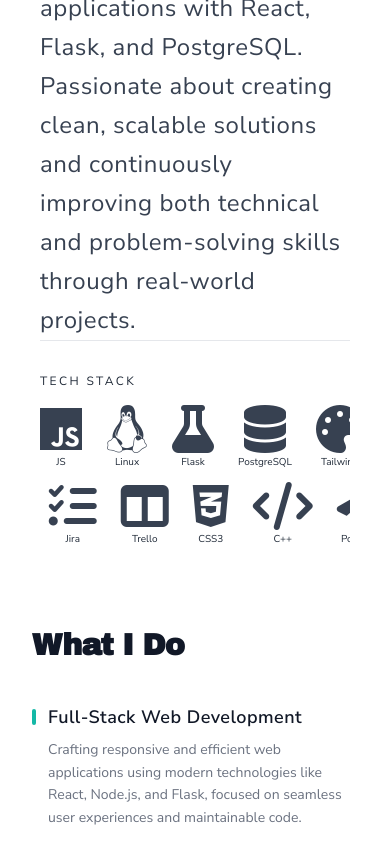
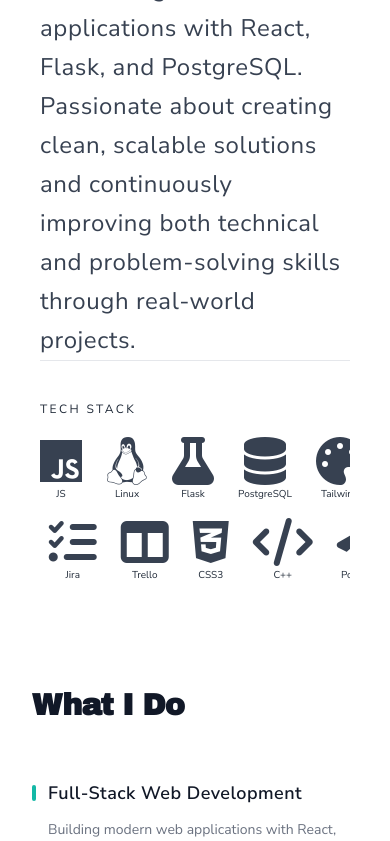
Before and after one commit to moses-25/my-portfolio, a React (Vite) app: page / in a window 390 px wide. Shown: the part 1156-1997 px from the top of the page. Built offline with nearby package versions, Linux system fonts and the light colour scheme; no server answers; grey boxes are pictures that could not be loaded.

Commit message:
increase mobile image sizes in About.tsx

```diff
--- a/src/components/sections/About.tsx
+++ b/src/components/sections/About.tsx
@@ -72,25 +72,25 @@ const SERVICES = [
   {
     title: 'Full-Stack Web Development',
     description:
-      'Crafting responsive and efficient web applications using modern technologies like React, Node.js, and Flask, focused on seamless user experiences and maintainable code.',
+      'Building modern web applications with React, Flask, and PostgreSQL. I create responsive, user-focused applications with clean architectures, reusable components, secure authentication, and scalable backend APIs. Recent projects include donation platforms, portfolio websites, and management systems.',
     images: [
-      'https://images.unsplash.com/photo-1555066931-4365d14bab8c?w=400&q=80',
-      'https://images.unsplash.com/photo-1593720213428-28a5b9e94613?w=400&q=80',
+      '/F1.jpg',
+      '/F2.jpg',
     ],
   },
   {
-    title: 'API Design & Integration',
+    title: 'REST API Development & Integration',
     description:
-      'Developing secure, scalable RESTful APIs and integrating third-party services to ensure smooth communication between applications.',
+      'Designing secure and maintainable backend services. Experienced in developing RESTful APIs using Flask, implementing JWT authentication, role-based access control, PostgreSQL database integration, and following MVC architecture for long-term maintainability.',
     images: [
-      'https://images.unsplash.com/photo-1518770660439-4636190af475?w=400&q=80',
-      'https://images.unsplash.com/photo-1558494949-ef010cbdcc31?w=400&q=80',
+      '/API2.jpg',
+      '/API3.jpg',
     ],
   },
   {
-    title: 'Database Architecture',
+    title: 'Database Design & Data Management',
     description:
-      'Designing and optimising SQL and NoSQL databases for high performance, reliability, and scalability in production environments.',
+      'Creating efficient data models that support real-world applications. Skilled in designing relational databases with PostgreSQL, building optimized schemas, managing relationships, and ensuring data integrity for applications involving users, donations, tracking systems, and content management.',
     images: [
       'https://images.unsplash.com/photo-1544383835-bda2bc66a55d?w=400&q=80',
       'https://images.unsplash.com/photo-1551288049-bebda4e38f71?w=400&q=80',
@@ -109,12 +109,12 @@ const About: React.FC = () => {
       <div className="lg:flex lg:min-h-screen">
 
         {/* ── LEFT COL ── dark sticky bio ────────────────────────────────── */}
-        <div className="lg:w-1/2 lg:sticky lg:top-0 lg:h-screen bg-white flex flex-col justify-between px-10 pt-6 pb-4 overflow-hidden">
+        <div className="lg:w-1/2 lg:sticky lg:top-0 lg:h-screen bg-white flex flex-col justify-between px-10 pt-8 pb-6 overflow-hidden">
 
-          <div className="relative z-10 flex flex-col gap-6 flex-1 justify-center">
+          <div className="relative z-10 flex flex-col gap-8 flex-1 justify-center">
             {/* Name */}
             <div>
-              <p className="text-black text-sm font-heading tracking-[0.15em] uppercase mb-1">
+              <p className="text-black text-sm font-heading tracking-[0.15em] uppercase mb-2">
                 Moses Otieno
               </p>
               <h2 className="text-3xl lg:text-4xl font-heading text-black leading-snug">
@@ -130,9 +130,9 @@ const About: React.FC = () => {
           </div>
 
           {/* Tech icon strip — bottom */}
-          <div className="relative z-10 pt-8 border-t border-gray-200">
-            <p className="text-gray-800 text-xs mb-4 uppercase tracking-[0.2em] font-accent">Tech Stack</p>
-            <div className="space-y-3 overflow-hidden">
+          <div className="relative z-10 pt-10 border-t border-gray-200">
+            <p className="text-gray-800 text-xs mb-5 uppercase tracking-[0.2em] font-accent">Tech Stack</p>
+            <div className="space-y-4 overflow-hidden">
               <div className="flex gap-6 items-center animate-scroll-left" style={{ width: 'max-content' }}>
                 {[...TECH_ICONS.slice(0, 9), ...TECH_ICONS.slice(0, 9)].map((t, i) => (
                   <div key={i} className="group relative flex flex-col items-center flex-shrink-0">
@@ -164,26 +164,26 @@ const About: React.FC = () => {
         </div>
 
         {/* ── RIGHT COL ── light scrollable "What I Do" ───────────────────── */}
-        <div className="lg:w-1/2 bg-white px-8 lg:px-12 py-16">
-          <h3 className="text-3xl font-heading text-gray-900 mb-10">What I Do</h3>
+        <div className="lg:w-1/2 bg-white px-8 lg:px-12 py-20">
+          <h3 className="text-3xl font-heading text-gray-900 mb-14">What I Do</h3>
 
-          <div className="flex flex-col gap-12">
+          <div className="flex flex-col gap-16">
             {SERVICES.map((svc) => (
               <div key={svc.title}>
                 {/* Title row with teal left-bar accent */}
-                <div className="flex items-start gap-3 mb-2">
+                <div className="flex items-start gap-3 mb-3">
                   <span className="mt-1.5 w-1 h-4 rounded-full bg-teal-500 shrink-0" />
                   <h4 className="text-lg font-display font-semibold text-gray-900 tracking-wide">{svc.title}</h4>
                 </div>
 
                 {/* Description */}
-                <p className="text-gray-500 text-sm leading-relaxed mb-4 pl-4">
+                <p className="text-gray-500 text-sm leading-relaxed mb-5 pl-4">
                   {svc.description}
                 </p>
 
                 {/* 3-col image grid */}
-                <div className="grid grid-cols-3 gap-2 pl-4">
-                  {svc.images.map((src, i) => (
+                <div className="grid grid-cols-1 sm:grid-cols-2 md:grid-cols-3 gap-3 pl-4">
+                  {svc.images.map((src: string, i: number) => (
                     <div
                       key={i}
                       className="aspect-[4/3] rounded-xl overflow-hidden bg-gray-200"
```
